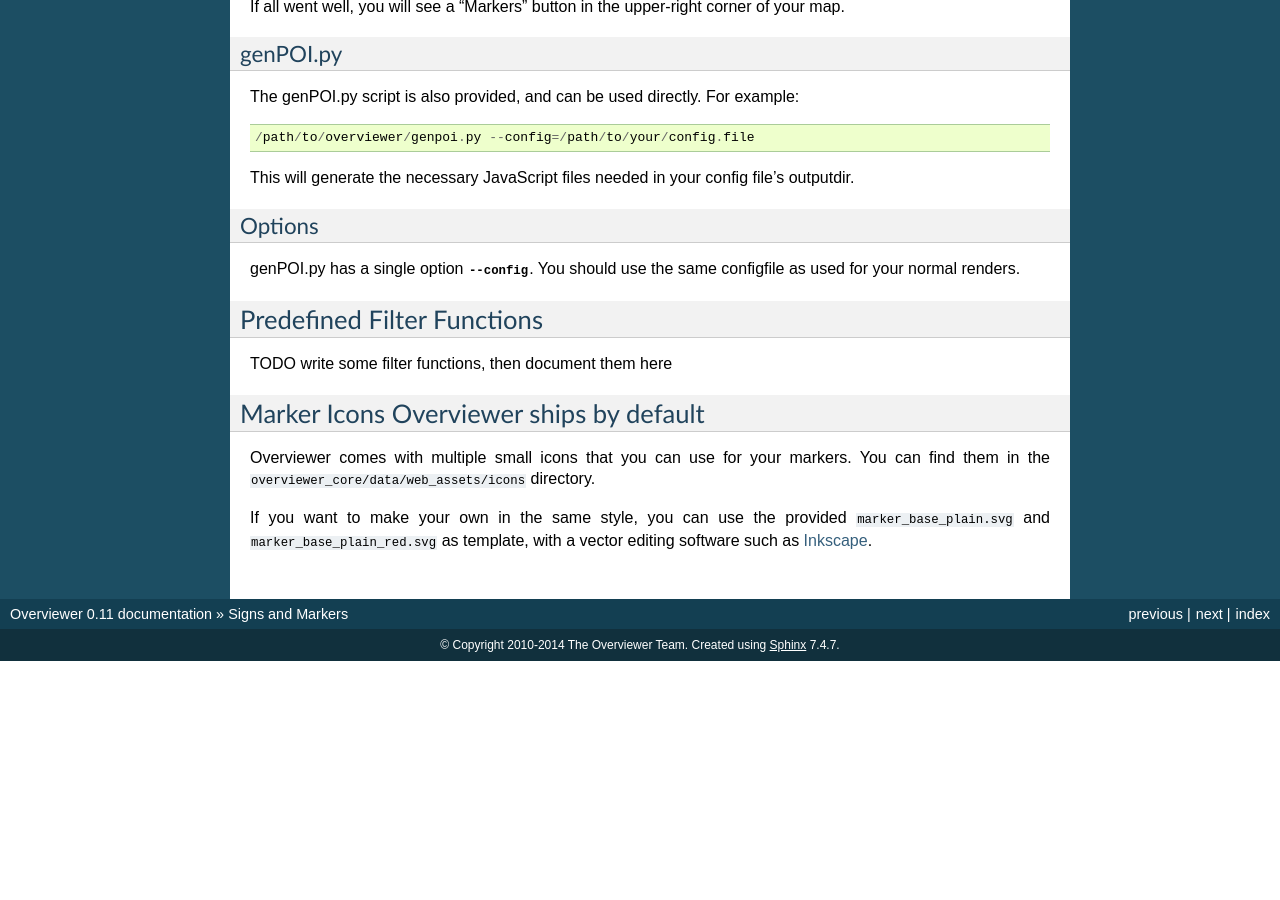
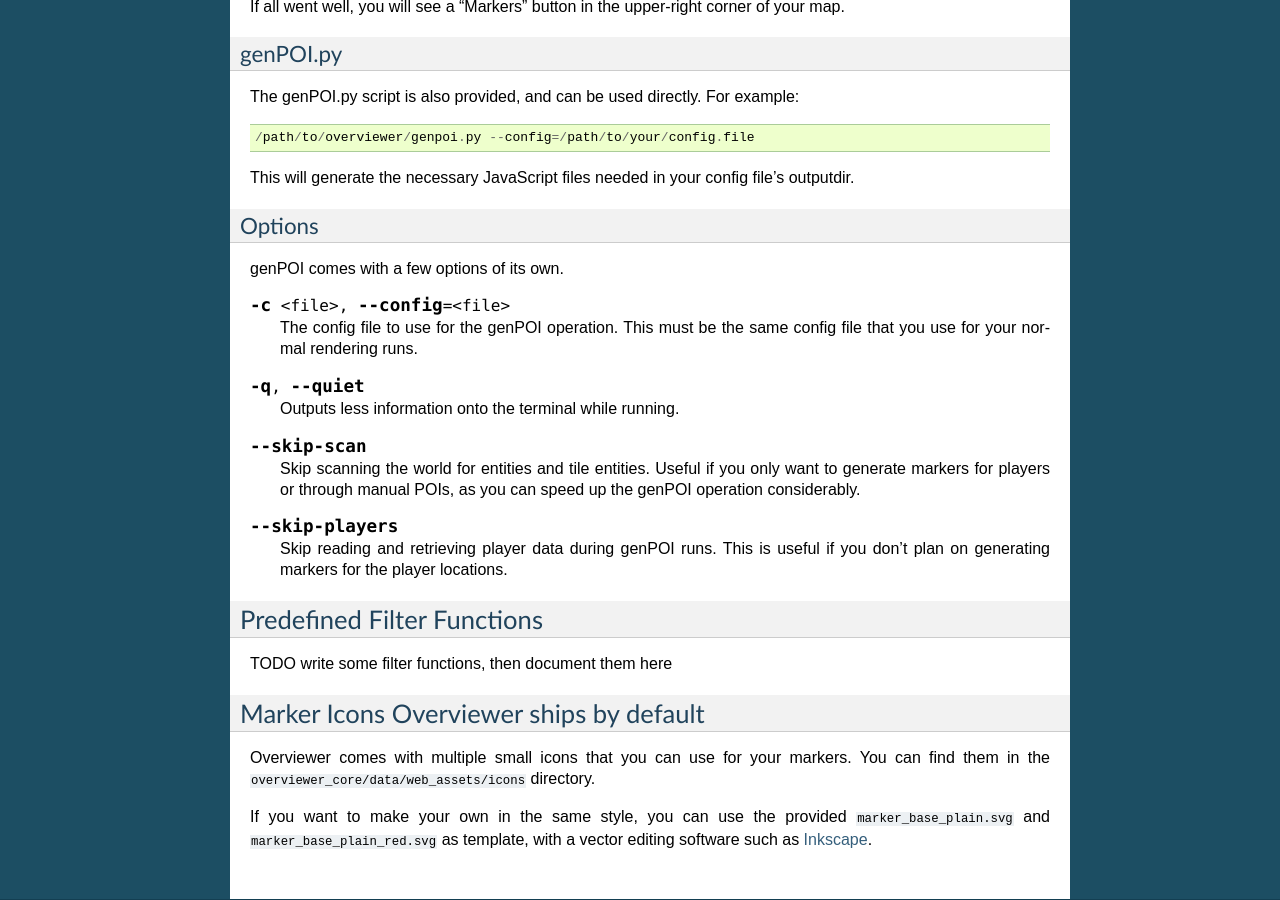
Before and after one commit to overviewer/Minecraft-Overviewer, a Sphinx documentation site: the page built from docs/signs.rst, in a window 1280 px wide and 900 px high, scrolled down 3697 px. Built offline with Sphinx 7.4.7, drawn with Linux system fonts in a browser that asks for light colours; before the commit the page ends 4358 px from its top, so only the background shows below that.

Commit message:
Make command line option docs more complete
Mainly, the genPOI options were finally documented.

```diff
--- a/docs/signs.rst
+++ b/docs/signs.rst
@@ -238,9 +238,27 @@ outputdir.
 Options
 -------
 
-genPOI.py has a single option :option:`--config`. You should use the same configfile as
-used for your normal renders.
+genPOI comes with a few options of its own.
 
+.. cmdoption:: -c <file>, --config=<file>
+
+    The config file to use for the genPOI operation. This must be the same
+    config file that you use for your normal rendering runs.
+
+.. cmdoption:: -q, --quiet
+
+    Outputs less information onto the terminal while running.
+
+.. cmdoption:: --skip-scan
+
+    Skip scanning the world for entities and tile entities. Useful if you only
+    want to generate markers for players or through manual POIs, as you can
+    speed up the genPOI operation considerably.
+
+.. cmdoption:: --skip-players
+
+    Skip reading and retrieving player data during genPOI runs. This is useful
+    if you don't plan on generating markers for the player locations.
 
 .. _predefined_filter_functions:
 
```
Also changed, not shown: docs/running.rst (+4 -4 lines).
